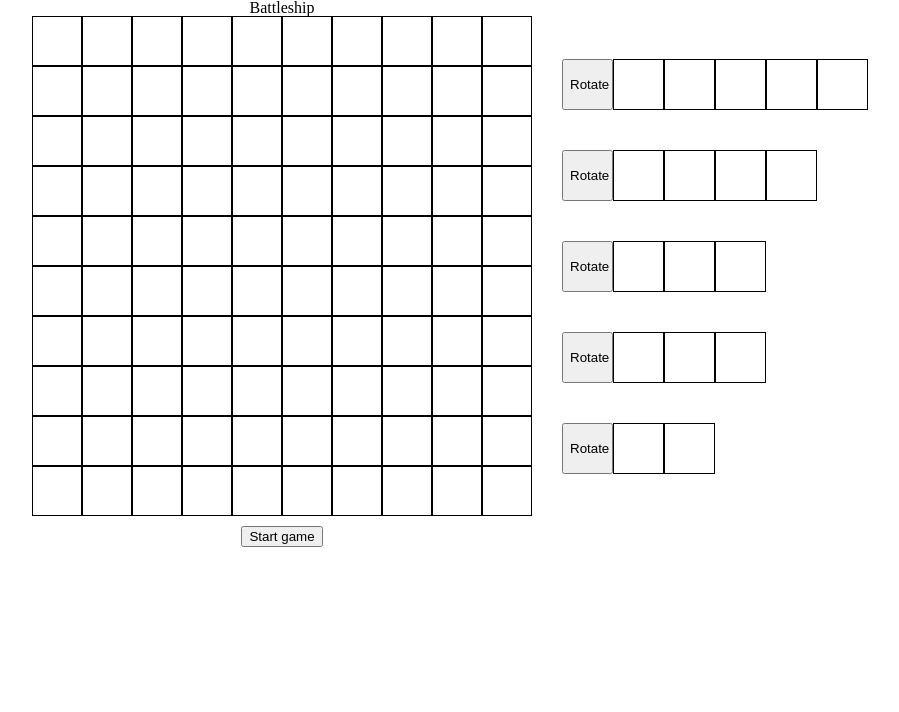
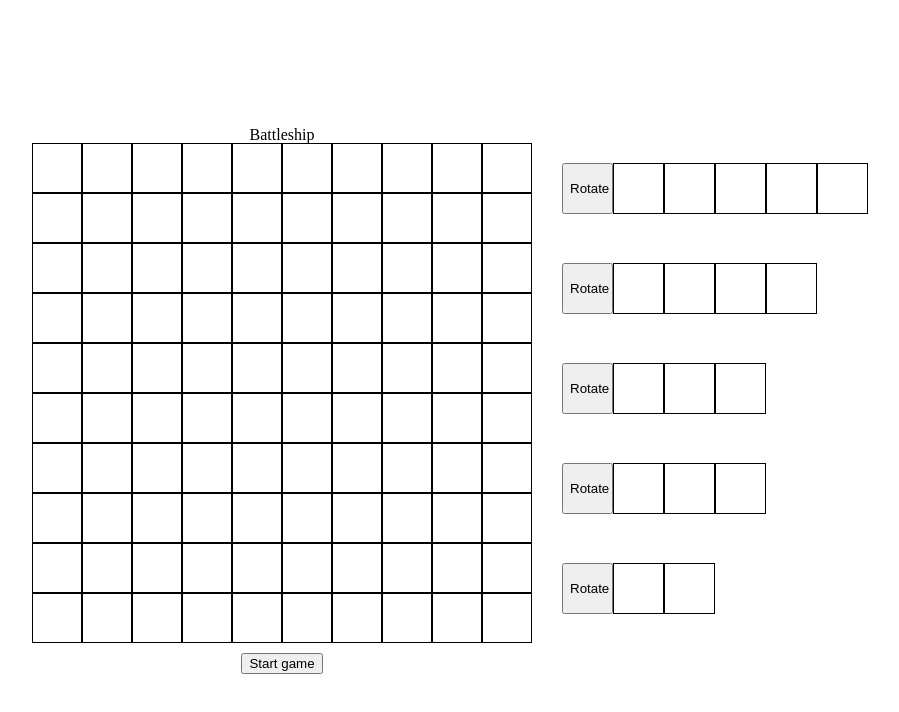
Before and after one commit to zainiscoding/battleship, a React (Create React App) app: page / in a window 1280 px wide. Shown: the top 712 px of the page, without its empty margins (358-1257 px from the left). Built offline with nearby package versions, Linux system fonts and the light colour scheme; the HTML template or start-up script is replaced by a standard one.

Commit message:
CSS styling

```diff
--- a/src/styles/main.css
+++ b/src/styles/main.css
@@ -1,6 +1,30 @@
+html{
+  height: 100vh;
+  width: 100vw;
+}
+
+body{
+  height: 100%;
+  width: 100%;
+}
+
+#root{
+  height: 100%;
+  width: 100%;
+}
+
+.App{
+  height: 100%;
+  width: 100%;
+}
+
+
 #game-wrapper {
   display: flex;
   flex-direction: column;
+  height: 100%;
+  width: 100%;
+  place-content: center;
 }
 
 #header-wrapper{
@@ -97,6 +121,7 @@
 }
 
 #player-ships-wrapper {
+  height: 100%;
   grid-column: 3;
   grid-row: 1;
   display: flex;
@@ -118,6 +143,7 @@
   display: flex;
   flex-direction: row;
   width: fit-content;
+  height: fit-content;
   margin: 20px;
 }
 
@@ -125,6 +151,7 @@
   display: flex;
   flex-direction: row;
   width: fit-content;
+  height: fit-content;
   margin: 20px;
   border: solid 1px red;
 }
@@ -134,6 +161,7 @@
   display: flex;
   flex-direction: column;
   width: fit-content;
+  height: fit-content;
   margin: 20px;
 }
 
@@ -141,6 +169,7 @@
   display: flex;
   flex-direction: column;
   width: fit-content;
+  height: fit-content;
   margin: 20px;
   border: solid 1px red;
 }
```
